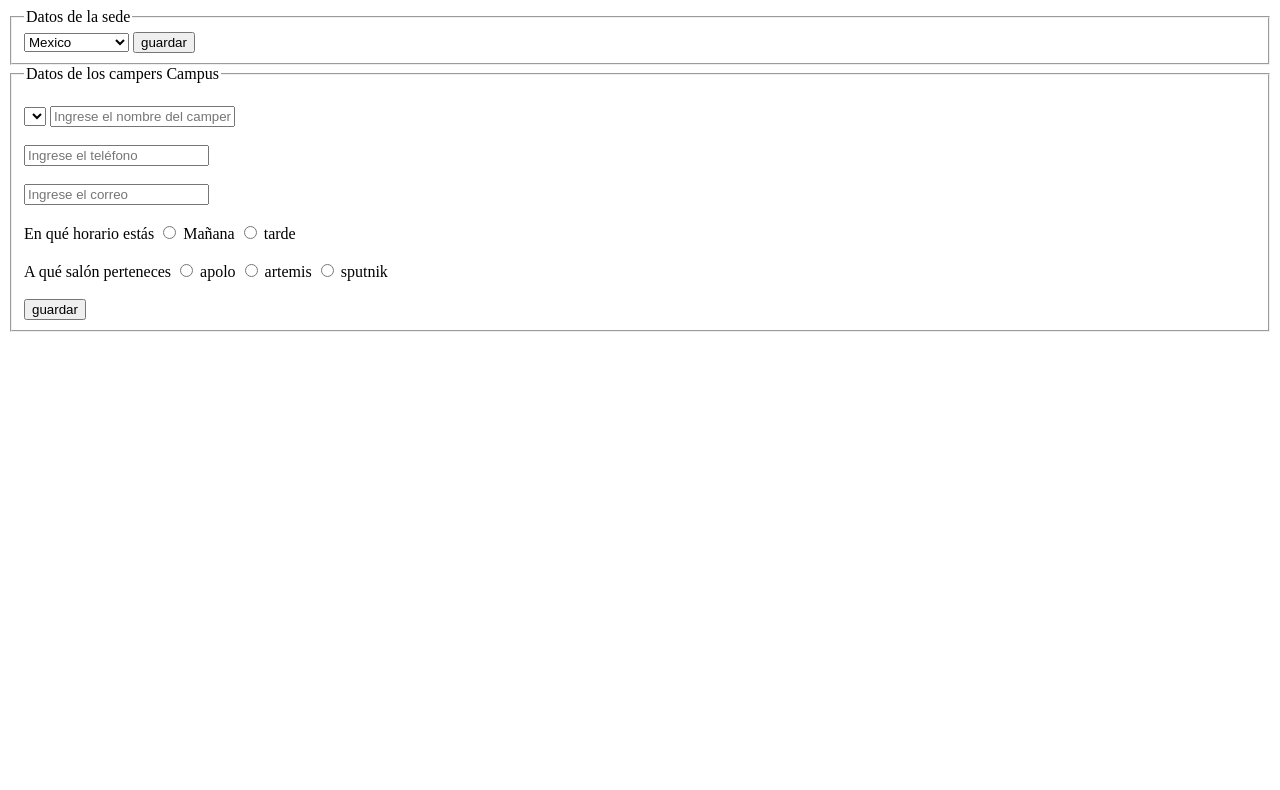
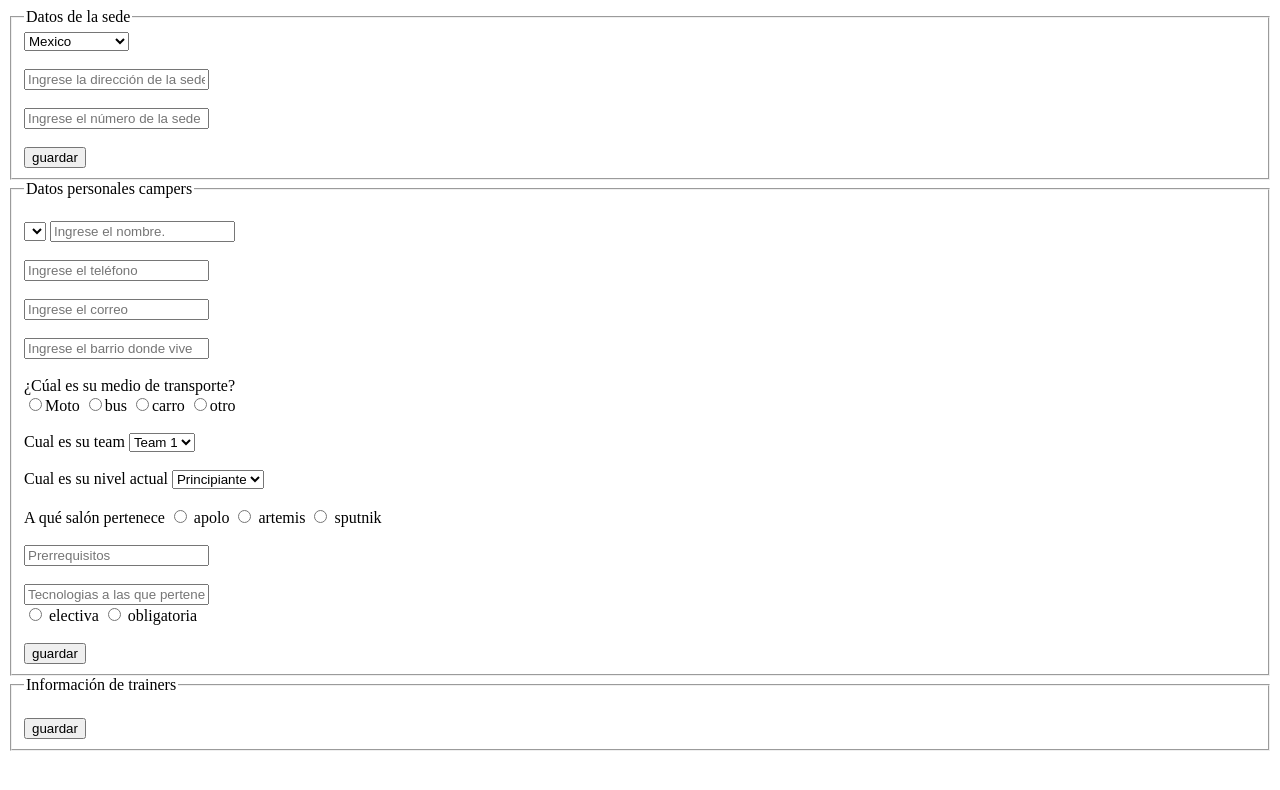
Before and after one commit to davidruc/taller3Js, a plain HTML site: page index.html in a window 1280 px wide. Drawn offline with Linux system fonts and the light colour scheme.

Commit message:
feat: :rocket: Avance taller 3
se logra recolectar información de los campers dependiendo de la sede de campus. Se espera que el código para los trainers sea similar

```diff
--- a/index.html
+++ b/index.html
@@ -17,28 +17,69 @@
           <option name="nombreSede" value="Bucaramanga">Bucaramanga</option>
           <option name="nombreSede" value="Medellin">Medellin</option>
           <option name="nombreSede" value="Bogota">Bogota</option>
-
-        </select>
+        </select><br><br>
+        <input type="text" name="direccionSede" placeholder="Ingrese la dirección de la sede"><br><br>
+        <input type="text" name="numeroSede" placeholder="Ingrese el número de la sede"><br><br>
         <!-- <input type="text" name="nombreSede" placeholder="nombre de la sede" /><br><br> -->
         <input type="submit" value="guardar">
       </form>
     </fieldset>
+
+
+
     <fieldset>
-        <legend>Datos de los campers Campus</legend><br>
+        <legend>Datos personales campers</legend><br>
+
         <form id="myFormularioPersonas">
+
+
           <select name="sede"></select>
-          <input type="text" name="nombre" placeholder="Ingrese el nombre del camper" /><br><br>
+          <input type="text" name="nombre" placeholder="Ingrese el nombre. " /><br><br>
           <input type="text" name="numero" placeholder="Ingrese el teléfono"><br><br>
           <input type="text" name="correo" placeholder="Ingrese el correo"><br><br>
-          En qué horario estás
-          <input type="radio" name="horario" value="mañana" > <label for="mañana">Mañana</label>
-          <input type="radio" name="horario" value="tarde" > <label for="tarde">tarde</label><br><br>
-          A qué salón perteneces
-          <input type="radio" name="salon" value="apolo" > <label for="apolo">apolo</label>
-          <input type="radio" name="salon" value="artemis" > <label for="artemis">artemis</label>
-          <input type="radio" name="salon" value="sputnik" > <label for="sputnik">sputnik</label><br><br>
+
+          <input type="text" name="barrio" placeholder="Ingrese el barrio donde vive"><br><br>
+          ¿Cúal es su medio de transporte? <br>
+          <input type="radio" name="transporte" value="moto"><label for="moto">Moto</label>
+          <input type="radio" name="transporte" value="bus"><label for="bus">bus</label>
+          <input type="radio" name="transporte" value="carro"><label for="carro">carro</label>
+          <input type="radio" name="transporte" value="otro"><label for="otro">otro</label><br><br>
+
+          <form id="infoCampers">
+            Cual es su team
+            <select name="team">
+              <option name="teams" value="Team 1">Team 1</option>
+              <option name="teams" value="Team 2">Team 2</option>
+              <option name="teams" value="Team 3">Team 3</option>
+              <option name="teams" value="Team 4">Team 4</option>
+            </select><br><br>
+            Cual es su nivel actual
+            <select name="nivel">
+              <option value="Principiante">Principiante</option>
+              <option value="Junior">Junior</option>
+              <option value="Senior">Senior</option>
+            </select><br><br>
+            A qué salón pertenece
+            <input type="radio" name="salon" value="apolo" > <label for="apolo">apolo</label>
+            <input type="radio" name="salon" value="artemis" > <label for="artemis">artemis</label>
+            <input type="radio" name="salon" value="sputnik" > <label for="sputnik">sputnik</label><br><br>
+            <input type="text" name="prerrequisito" placeholder="Prerrequisitos"><br><br>
+            <input type="text" name="tecnologias" placeholder="Tecnologias a las que pertenece"><br>
+            <input type="radio" name="requisito" value="electiva" > <label for="electiva">electiva</label>
+            <input type="radio" name="requisito" value="obligatoria" > <label for="obligatoria">obligatoria</label><br><br>
+
+
+
           <input type="submit" value="guardar">
         </form>
+
+    </fieldset>
+
+    <fieldset>
+      <legend>Información de trainers</legend><br>
+
+      <input type="submit" value="guardar">
+    </form>
     </fieldset>
   </body>
 </html>
--- a/main.js
+++ b/main.js
@@ -1,41 +1,41 @@
 let formularioSede = document.querySelector(`#formularioSede`);
 let myFormularioPersonas = document.querySelector(`#myFormularioPersonas`);
-let campus = {};
+let infoCampers = document.querySelector(`#infoCampers`);
+const campus = {};
 
 formularioSede.addEventListener("submit", (e)=>{
     e.preventDefault();
     let data = Object.fromEntries(new FormData(e.target));
-    campus[`${data.nombreSede}`] = {Camper: [], trainers: []};
-   /*  listaSedes(); */
-    ciudades();
+    campus[`${data.ciudad}`] = {numero: data.numeroSede ,direccion: data.direccionSede ,Camper: [], trainers: []};
+    listaSedes();
     formularioSede.reset();
-    console.log(campus);
 });
 
-let ciudades = ()=>{
-    let ubicacion = document.querySelector("[name='ciudad']")
-    let data =
+let listaSedes = ()=>{
+    let sedeSeleccionada = document.querySelector("[name='ciudad']").value;
+    let opciones = document.querySelector("[name='sede']");
+    opciones.innerHTML = null;
+    opciones.insertAdjacentHTML("beforeend", `<option value="${sedeSeleccionada}">${sedeSeleccionada}<option/>"`)
+
 }
 
-/* let listaSedes = ()=>{
-    let opciones = document.querySelector("[name='sede']")
-    opciones.innerHTML = null;
-    for (let [val, id] of Object.entries(campus)){
-        opciones.insertAdjacentHTML("beforeend", `
-        <option value="${id}">${val}<option/>
-        `);
-    };
-} */
 
 myFormularioPersonas.addEventListener("submit", (e)=>{
     e.preventDefault();
     let data = Object.fromEntries(new FormData(e.target));
-    console.log(data);
-    let sedes = data.sede;
+    let sede = data.sede;
     delete data.sede;
-
-    campus[`${sedes}`]["Camper"].unshift(data);
+    campus[`${sede}`]["Camper"].unshift(data);
     console.log(campus);
     myFormularioPersonas.reset();
 
 })
+
+/* infoCampers.addEventListener("submit", (e)=>{
+    e.preventDefault();
+    let data = Object.fromEntries(new FormData(e.target));
+    let team = data.team;
+    campus[`${team}`]["Camper"].unshift(data);
+    infoCampers.reset();
+})
+ */
```
